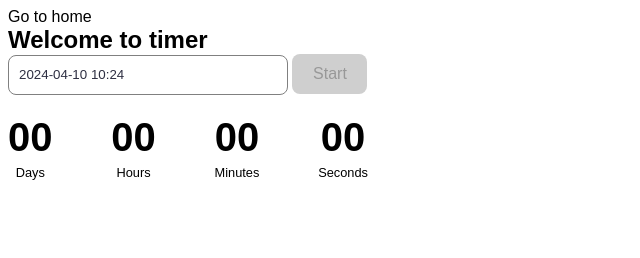
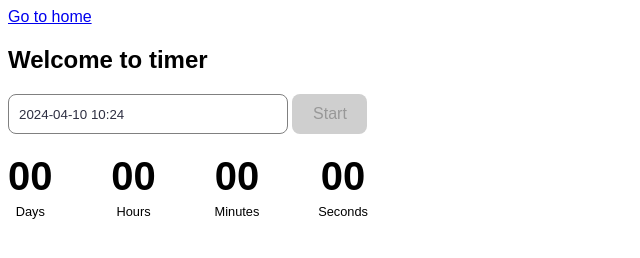
Before and after one commit to Velykobrat/goit-js-hw-10, a website built with Vite: page src/1-timer.html in a window 1280 px wide. Shown: the whole page, without its empty margins (0-640 px from the left). Built offline with nearby package versions, Linux system fonts and the light colour scheme; a script that the page names is missing.

Commit message:
corrections of HW#10

```diff
--- a/src/1-timer.html
+++ b/src/1-timer.html
@@ -8,7 +8,6 @@
     <link rel="stylesheet" href="./css/styles.css">
     <link rel="stylesheet" href="https://cdn.jsdelivr.net/npm/flatpickr/dist/flatpickr.min.css">
     <link rel="stylesheet" href="https://cdn.jsdelivr.net/npm/izitoast/dist/css/iziToast.min.css">
-    <link rel="stylesheet" href="iziToast.min.css">
   </head>
 
   <body>
@@ -39,7 +38,7 @@
   </div>
 </div>
 
-    <script src="iziToast.min.js" type="text/javascript"></script>
+
     <script src="https://cdn.jsdelivr.net/npm/flatpickr"></script>
     <script src="https://cdn.jsdelivr.net/npm/izitoast"></script>
     <script type="module" src="./js/1-timer.js"></script>
--- a/src/css/styles.css
+++ b/src/css/styles.css
@@ -1,12 +1,3 @@
-/**
-  |============================
-  | include css partials with
-  | default @import url()
-  |============================
-*/
-@import url('./reset.css');
-
-
 
 
 body {
```
